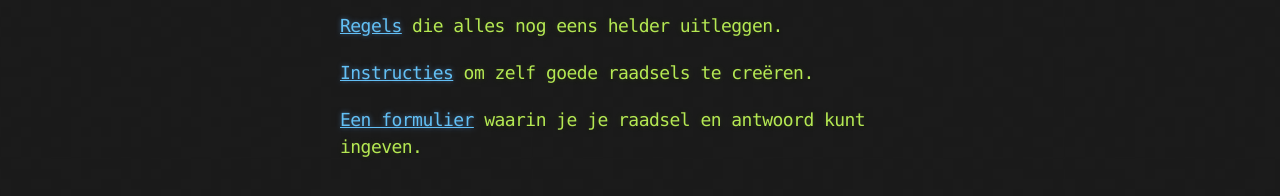
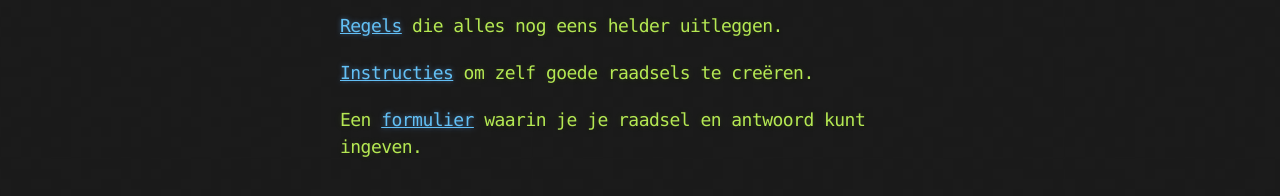
Before and after one commit to kkelchte/CTR-ESC, a Jekyll site: the page built from index.md, in a window 1280 px wide. Shown: the part 374-570 px from the top of the page. Built offline with Jekyll 4.4.1, drawn with Linux system fonts in a browser that asks for light colours.

Commit message:
nagelezen

```diff
--- a/index.md
+++ b/index.md
@@ -11,4 +11,4 @@ De raadsels worden samengevoegd en doorheen geschud. De spelers moeten samen de
 Op dit platform vind je:
 ### [Regels](./assets/regels.md) die alles nog eens helder uitleggen.
 ### [Instructies](./assets/instructies.md) om zelf goede raadsels te creëren.
-### [Een formulier](./assets/formulier.md) waarin je je raadsel en antwoord kunt ingeven.
+### Een [formulier](./assets/formulier.md) waarin je je raadsel en antwoord kunt ingeven.
```
